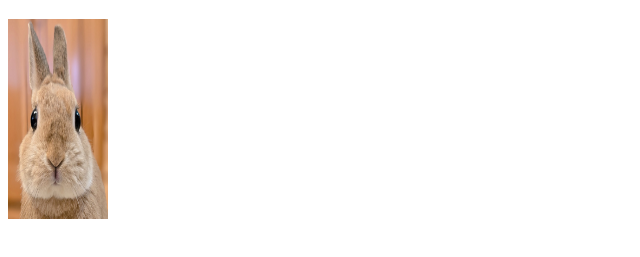
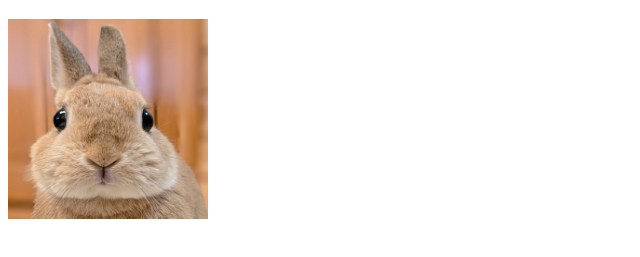
Before and after one commit to noboyboe/whoami, a plain HTML site: page index.html in a window 1280 px wide. Shown: the part 61-318 px from the top of the page, without its empty margins (0-640 px from the left). Drawn offline with Linux system fonts and the light colour scheme.

Commit message:
Update index.html

```diff
--- a/index.html
+++ b/index.html
@@ -8,6 +8,6 @@
 <body>
   <div class="header">
   <h1>This Is boya</h1>
-  <img src="rabbit4.jpg" alt="rabbit4" width="100" height="200">
+  <img src="rabbit4.jpg" alt="rabbit4" width="200" height="200">
   </div>
 </body>
```
